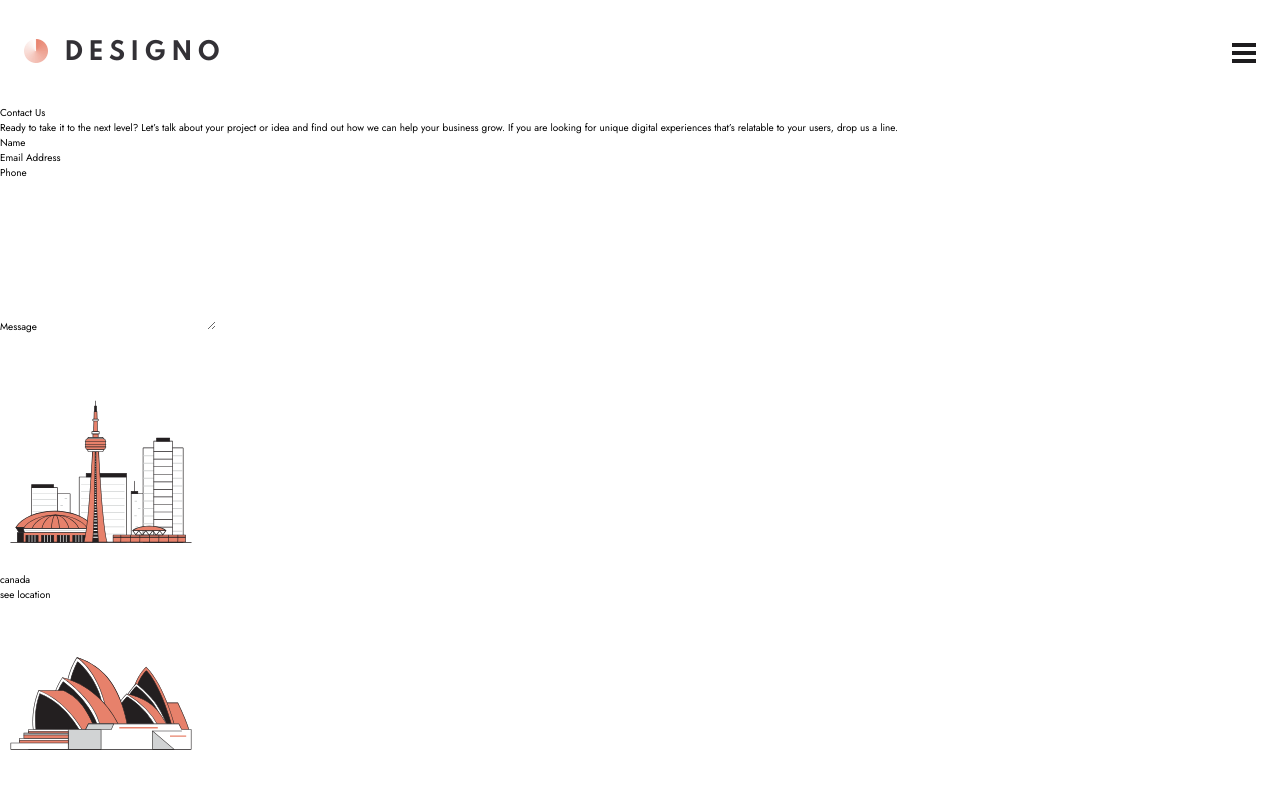
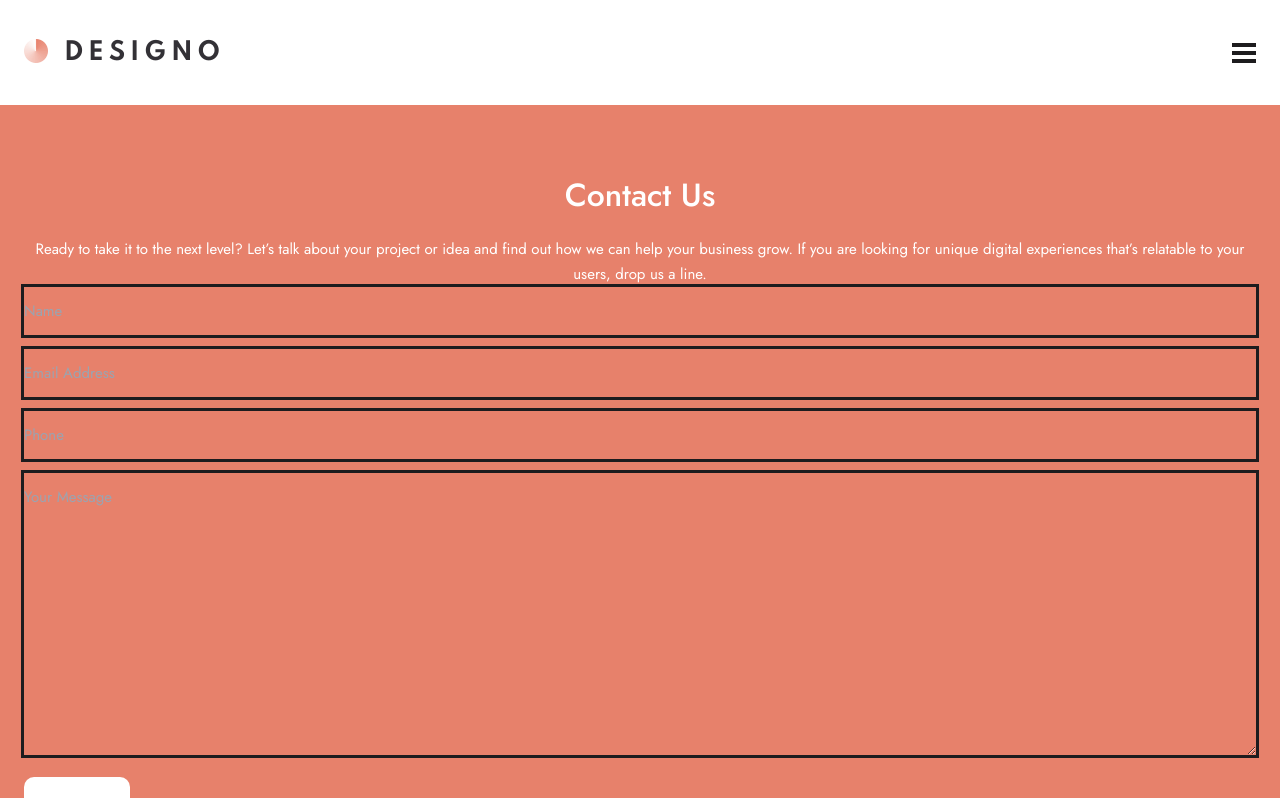
Before and after one commit to presh-031/designo, a Next.js app: page /contact in a window 1280 px wide. Shown: the top 798 px of the page. Built offline with nearby package versions, Linux system fonts and the light colour scheme.

Commit message:
finished structuring contact form

```diff
--- a/components/AllLocations.tsx
+++ b/components/AllLocations.tsx
@@ -5,7 +5,7 @@ import unitedKingdom from "../assets/shared/desktop/illustration-united-kingdom.
 import SeeLocation from "./SeeLocation";
 const AllLocations = () => {
   return (
-    <div className="flex flex-col">
+    <div className="flex flex-col gap-[4.8rem] py-[12rem] outline">
       <SeeLocation src={canada} location="canada" />
       <SeeLocation src={australia} location="australia" />
       <SeeLocation src={unitedKingdom} location="united kingdom" />
--- a/components/ContactForm.tsx
+++ b/components/ContactForm.tsx
@@ -2,34 +2,52 @@ import WhiteButton from "./WhiteButton";
 
 const ContactForm = () => {
   return (
-    <div>
-      <div>
-        <p>Contact Us</p>
-        <p>
+    <div className="bg-peach px-[2.4rem] py-[7.2rem]  text-white">
+      <div className="text-center">
+        <p className="mb-[2.4rem] text-[3.2rem] font-medium leading-[3.6rem]">
+          Contact Us
+        </p>
+        <p className="text-[1.5rem] font-normal leading-[2.5rem]">
           Ready to take it to the next level? Let’s talk about your project or
           idea and find out how we can help your business grow. If you are
           looking for unique digital experiences that’s relatable to your users,
           drop us a line.
         </p>
       </div>
-      <form>
-        <div>
-          <label htmlFor="name">Name</label>
-          <input type="text" id="name" name="name" />
-        </div>
-        <div>
-          <label htmlFor="email">Email Address</label>
-          <input type="text" id="email" name="email" />
-        </div>
-        <div>
-          <label htmlFor="phone">Phone</label>
-          <input type="text" id="phone" name="email" />
-        </div>
-        <div>
-          <label htmlFor="message">Message</label>
-          <textarea name="message" id="message" cols={30} rows={10}></textarea>
-        </div>
-        <WhiteButton />
+      <form className="text-[1.5rem] font-normal leading-[2.6rem]">
+        <input
+          className="mb-[1.4rem] w-full bg-transparent py-[1.1rem] outline outline-black"
+          type="text"
+          id="name"
+          placeholder="Name"
+          name="name"
+        />
+        <input
+          className="mb-[1.4rem] w-full bg-transparent py-[1.1rem] outline outline-black"
+          type="text"
+          id="email"
+          placeholder="Email Address"
+          name="email"
+        />
+        <input
+          className="mb-[1.4rem] w-full bg-transparent py-[1.1rem] outline outline-black"
+          type="text"
+          id="phone"
+          placeholder="Phone"
+          name="email"
+        />
+
+        <textarea
+          className="mb-[1.4rem] w-full bg-transparent py-[1.1rem] outline outline-black"
+          name="message"
+          id="message"
+          cols={30}
+          placeholder="Your Message"
+          rows={10}
+        ></textarea>
+
+        {/* Not enough padding in this component for this form?? */}
+        <WhiteButton text="submit" />
       </form>
     </div>
   );
--- a/components/SeeLocation.tsx
+++ b/components/SeeLocation.tsx
@@ -7,12 +7,16 @@ type seeLocationProps = {
 
 const SeeLocation = (props: seeLocationProps) => {
   return (
-    <div>
-      <div>
+    <div className="text-center font-normal ">
+      <div className="mx-auto mb-[4.8rem] grid  h-[20.2rem] w-[20.2rem] place-items-center rounded-full outline ">
         <Image src={props.src} alt={props.location} />
       </div>
-      <p>{props.location}</p>
-      <button>see location</button>
+      <p className="mb-[3.2rem] text-[2rem]  uppercase leading-[2.6rem] tracking-[0.5rem]  text-dark-grey">
+        {props.location}
+      </p>
+      <button className="rounded-2xl bg-peach p-[1.8rem] text-[1.5rem] uppercase leading-[2.1rem]  tracking-[0.1rem] text-white">
+        see location
+      </button>
     </div>
   );
 };
```
